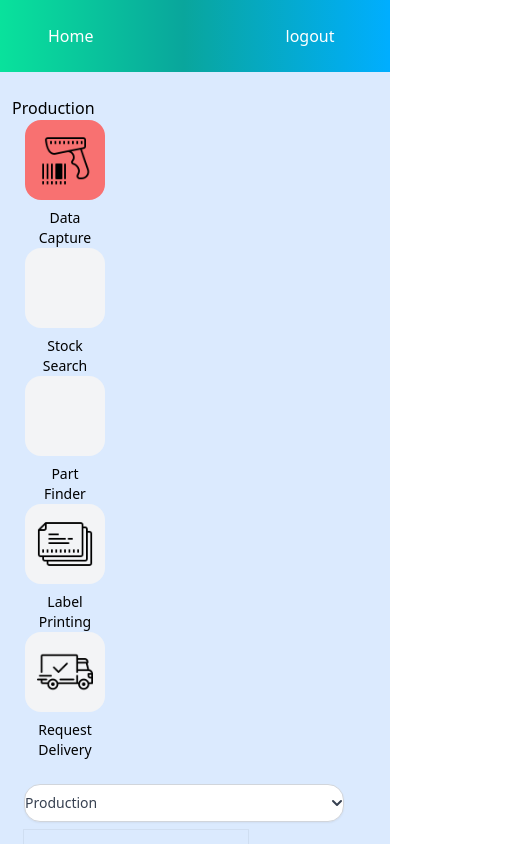
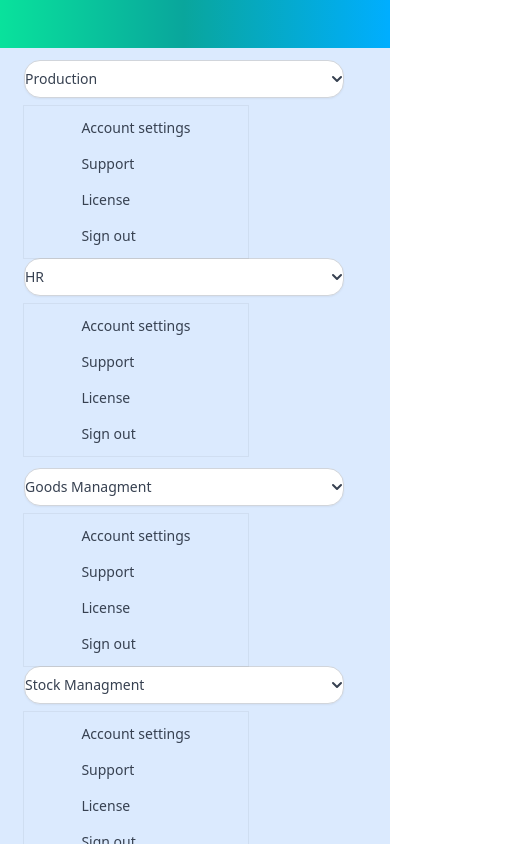
Before and after one commit to Mellaoui/vue-js-project, a Vue app: page /dashboard in a window 390 px wide. Shown: the top 844 px of the page, 524 px wide, since content can reach past the window. Built offline with nearby package versions, Linux system fonts and the light colour scheme.

Commit message:
new commit

```diff
--- a/src/App.vue
+++ b/src/App.vue
@@ -1,18 +1,16 @@
 <template>
   <div class="bg-blue-100" id="app">
     <div id="nav" class="flex justify-around py-6 bg-gray-300">
-      <router-link class="px-12 text-white sm:hidden md:hidden lg:block" to="/"
+      <router-link class="hidden px-12 text-white sm:hidden lg:block" to="/"
         >Home</router-link
       >
       <div class="px-12 text-white" to="/"></div>
       <router-link
-        class="px-12 text-white md:block lg:hidden sm:hidden"
+        class="hidden px-12 text-white sm:block lg:hidden"
         to="/about"
         >logout</router-link
       >
-      <router-link
-        class="px-12 text-white sm:hidden md:hidden lg:block"
-        to="/about"
+      <router-link class="hidden px-12 text-white lg:block" to="/about"
         >About</router-link
       >
     </div>
--- a/src/views/Dashboard.vue
+++ b/src/views/Dashboard.vue
@@ -1,15 +1,15 @@
 <template>
   <div
-    class=" sm:flex sm:justify-center md:flex md:flex-col lg:flex-row lg:h-screen md:justify-evenly"
+    class="contents md:flex md:flex-col lg:flex-row lg:h-screen md:justify-evenly"
   >
     <div class="w-1/3 my-3">
       <div
         id="production"
-        class="flex-col p-3 my-3 sm:hidden md:flex md:divide-solid gap-y-6"
+        class="flex-col hidden p-3 my-3 sm:flex md:divide-solid gap-y-6"
       >
         <h3 class="text-base">Production</h3>
         <div
-          class="grid md:pl-12 md:gap-24 lg:gap-3 md:grid-cols-5 lg:grid-cols-3"
+          class="grid md:pl-12 lg:pl-2 md:gap-24 lg:gap-3 md:grid-cols-5 lg:grid-cols-3"
         >
           <div class="flex flex-col items-center gap-y-2">
             <div class="w-20 h-20 p-3 bg-red-400 rounded-2xl">
@@ -128,7 +128,7 @@
           </div>
         </div>
       </div>
-      <div id="hr" class="flex flex-col p-3 my gap-y-6">
+      <div id="hr" class="hidden p-3 sm:flex sm:flex-col my gap-y-6">
         <h3 class="text-base">HR</h3>
         <div class="grid grid-cols-3 gap-3">
           <div class="flex flex-col items-center gap-y-2">
@@ -151,9 +151,100 @@
           </div>
         </div>
       </div>
+
+      <div
+        id="hr-mobile"
+        class="inline-block w-full pl-6 text-left sm:relative md:hidden"
+      >
+        <div>
+          <button
+            type="button"
+            class="inline-flex justify-between py-2 text-sm font-medium text-gray-700 bg-white border border-gray-300 shadow-sm rounded-2xl w-80 hover:bg-gray-50 focus:outline-none focus:ring-2 focus:ring-offset-2 focus:ring-offset-gray-100 focus:ring-indigo-500"
+            id="menu-button"
+            aria-expanded="true"
+            aria-haspopup="true"
+          >
+            HR
+            <!-- Heroicon name: solid/chevron-down -->
+            <svg
+              class="w-5 h-5 ml-2 -mr-1"
+              xmlns="http://www.w3.org/2000/svg"
+              viewBox="0 0 20 20"
+              fill="currentColor"
+              aria-hidden="true"
+            >
+              <path
+                fill-rule="evenodd"
+                d="M5.293 7.293a1 1 0 011.414 0L10 10.586l3.293-3.293a1 1 0 111.414 1.414l-4 4a1 1 0 01-1.414 0l-4-4a1 1 0 010-1.414z"
+                clip-rule="evenodd"
+              />
+            </svg>
+          </button>
+        </div>
+
+        <!--
+    Dropdown menu, show/hide based on menu state.
+
+    Entering: "transition ease-out duration-100"
+      From: "transform opacity-0 scale-95"
+      To: "transform opacity-100 scale-100"
+    Leaving: "transition ease-in duration-75"
+      From: "transform opacity-100 scale-100"
+      To: "transform opacity-0 scale-95"
+  -->
+        <div
+          class="relative right-0 flex justify-center w-56 mt-2 origin-top-righ ring-1 ring-black ring-opacity-5 focus:outline-none"
+          role="menu"
+          aria-orientation="vertical"
+          aria-labelledby="menu-button"
+          tabindex="-1"
+        >
+          <div class="py-1" role="none">
+            <!-- Active: "bg-gray-100 text-gray-900", Not Active: "text-gray-700" -->
+            <a
+              href="#"
+              class="block px-4 py-2 text-sm text-gray-700"
+              role="menuitem"
+              tabindex="-1"
+              id="menu-item-0"
+              >Account settings</a
+            >
+            <a
+              href="#"
+              class="block px-4 py-2 text-sm text-gray-700"
+              role="menuitem"
+              tabindex="-1"
+              id="menu-item-1"
+              >Support</a
+            >
+            <a
+              href="#"
+              class="block px-4 py-2 text-sm text-gray-700"
+              role="menuitem"
+              tabindex="-1"
+              id="menu-item-2"
+              >License</a
+            >
+            <form method="POST" action="#" role="none">
+              <button
+                type="submit"
+                class="block w-full px-4 py-2 text-sm text-left text-gray-700"
+                role="menuitem"
+                tabindex="-1"
+                id="menu-item-3"
+              >
+                Sign out
+              </button>
+            </form>
+          </div>
+        </div>
+      </div>
     </div>
     <div class="w-1/3 my-3">
-      <div id="goods-management" class="flex flex-col p-3 my-3 gap-y-6">
+      <div
+        id="goods-management"
+        class="flex-col hidden p-3 my-3 sm:flex gap-y-6"
+      >
         <h3 class="text-base">Goods Management</h3>
         <div class="grid grid-cols-3 gap-3">
           <div class="flex flex-col items-center gap-y-2">
@@ -172,7 +263,97 @@
           </div>
         </div>
       </div>
-      <div id="stock-management" class="flex flex-col p-3 my-3 gap-y-6">
+      <div
+        id="production-mobile"
+        class="inline-block w-full pl-6 text-left sm:relative md:hidden"
+      >
+        <div>
+          <button
+            type="button"
+            class="inline-flex justify-between py-2 text-sm font-medium text-gray-700 bg-white border border-gray-300 shadow-sm rounded-2xl w-80 hover:bg-gray-50 focus:outline-none focus:ring-2 focus:ring-offset-2 focus:ring-offset-gray-100 focus:ring-indigo-500"
+            id="menu-button"
+            aria-expanded="true"
+            aria-haspopup="true"
+          >
+            Goods Managment
+            <!-- Heroicon name: solid/chevron-down -->
+            <svg
+              class="w-5 h-5 ml-2 -mr-1"
+              xmlns="http://www.w3.org/2000/svg"
+              viewBox="0 0 20 20"
+              fill="currentColor"
+              aria-hidden="true"
+            >
+              <path
+                fill-rule="evenodd"
+                d="M5.293 7.293a1 1 0 011.414 0L10 10.586l3.293-3.293a1 1 0 111.414 1.414l-4 4a1 1 0 01-1.414 0l-4-4a1 1 0 010-1.414z"
+                clip-rule="evenodd"
+              />
+            </svg>
+          </button>
+        </div>
+
+        <!--
+    Dropdown menu, show/hide based on menu state.
+
+    Entering: "transition ease-out duration-100"
+      From: "transform opacity-0 scale-95"
+      To: "transform opacity-100 scale-100"
+    Leaving: "transition ease-in duration-75"
+      From: "transform opacity-100 scale-100"
+      To: "transform opacity-0 scale-95"
+  -->
+        <div
+          class="relative right-0 flex justify-center w-56 mt-2 origin-top-righ ring-1 ring-black ring-opacity-5 focus:outline-none"
+          role="menu"
+          aria-orientation="vertical"
+          aria-labelledby="menu-button"
+          tabindex="-1"
+        >
+          <div class="py-1" role="none">
+            <!-- Active: "bg-gray-100 text-gray-900", Not Active: "text-gray-700" -->
+            <a
+              href="#"
+              class="block px-4 py-2 text-sm text-gray-700"
+              role="menuitem"
+              tabindex="-1"
+              id="menu-item-0"
+              >Account settings</a
+            >
+            <a
+              href="#"
+              class="block px-4 py-2 text-sm text-gray-700"
+              role="menuitem"
+              tabindex="-1"
+              id="menu-item-1"
+              >Support</a
+            >
+            <a
+              href="#"
+              class="block px-4 py-2 text-sm text-gray-700"
+              role="menuitem"
+              tabindex="-1"
+              id="menu-item-2"
+              >License</a
+            >
+            <form method="POST" action="#" role="none">
+              <button
+                type="submit"
+                class="block w-full px-4 py-2 text-sm text-left text-gray-700"
+                role="menuitem"
+                tabindex="-1"
+                id="menu-item-3"
+              >
+                Sign out
+              </button>
+            </form>
+          </div>
+        </div>
+      </div>
+      <div
+        id="stock-management"
+        class="flex-col hidden p-3 my-3 sm:flex gap-y-6"
+      >
         <h3 class="text-base">Stock Management</h3>
         <div class="grid grid-cols-3 gap-3">
           <div class="flex flex-col items-center gap-y-2">
@@ -192,6 +373,93 @@
               <img src="@/assets/icons/approved.png" alt="" />
             </div>
             <div class="text-sm text-center w-14">Stock Check</div>
+          </div>
+        </div>
+      </div>
+      <div
+        id="production-mobile"
+        class="inline-block w-full pl-6 text-left sm:relative md:hidden"
+      >
+        <div>
+          <button
+            type="button"
+            class="inline-flex justify-between py-2 text-sm font-medium text-gray-700 bg-white border border-gray-300 shadow-sm rounded-2xl w-80 hover:bg-gray-50 focus:outline-none focus:ring-2 focus:ring-offset-2 focus:ring-offset-gray-100 focus:ring-indigo-500"
+            id="menu-button"
+            aria-expanded="true"
+            aria-haspopup="true"
+          >
+            Stock Managment
+            <!-- Heroicon name: solid/chevron-down -->
+            <svg
+              class="w-5 h-5 ml-2 -mr-1"
+              xmlns="http://www.w3.org/2000/svg"
+              viewBox="0 0 20 20"
+              fill="currentColor"
+              aria-hidden="true"
+            >
+              <path
+                fill-rule="evenodd"
+                d="M5.293 7.293a1 1 0 011.414 0L10 10.586l3.293-3.293a1 1 0 111.414 1.414l-4 4a1 1 0 01-1.414 0l-4-4a1 1 0 010-1.414z"
+                clip-rule="evenodd"
+              />
+            </svg>
+          </button>
+        </div>
+
+        <!--
+    Dropdown menu, show/hide based on menu state.
+
+    Entering: "transition ease-out duration-100"
+      From: "transform opacity-0 scale-95"
+      To: "transform opacity-100 scale-100"
+    Leaving: "transition ease-in duration-75"
+      From: "transform opacity-100 scale-100"
+      To: "transform opacity-0 scale-95"
+  -->
+        <div
+          class="relative right-0 flex justify-center w-56 mt-2 origin-top-righ ring-1 ring-black ring-opacity-5 focus:outline-none"
+          role="menu"
+          aria-orientation="vertical"
+          aria-labelledby="menu-button"
+          tabindex="-1"
+        >
+          <div class="grid grid-rows-2 py-1" role="none">
+            <!-- Active: "bg-gray-100 text-gray-900", Not Active: "text-gray-700" -->
+            <a
+              href="#"
+              class="block px-4 py-2 text-sm text-gray-700"
+              role="menuitem"
+              tabindex="-1"
+              id="menu-item-0"
+              >Account settings</a
+            >
+            <a
+              href="#"
+              class="block px-4 py-2 text-sm text-gray-700"
+              role="menuitem"
+              tabindex="-1"
+              id="menu-item-1"
+              >Support</a
+            >
+            <a
+              href="#"
+              class="block px-4 py-2 text-sm text-gray-700"
+              role="menuitem"
+              tabindex="-1"
+              id="menu-item-2"
+              >License</a
+            >
+            <form method="POST" action="#" role="none">
+              <button
+                type="submit"
+                class="block w-full px-4 py-2 text-sm text-left text-gray-700"
+                role="menuitem"
+                tabindex="-1"
+                id="menu-item-3"
+              >
+                Sign out
+              </button>
+            </form>
           </div>
         </div>
       </div>
```
